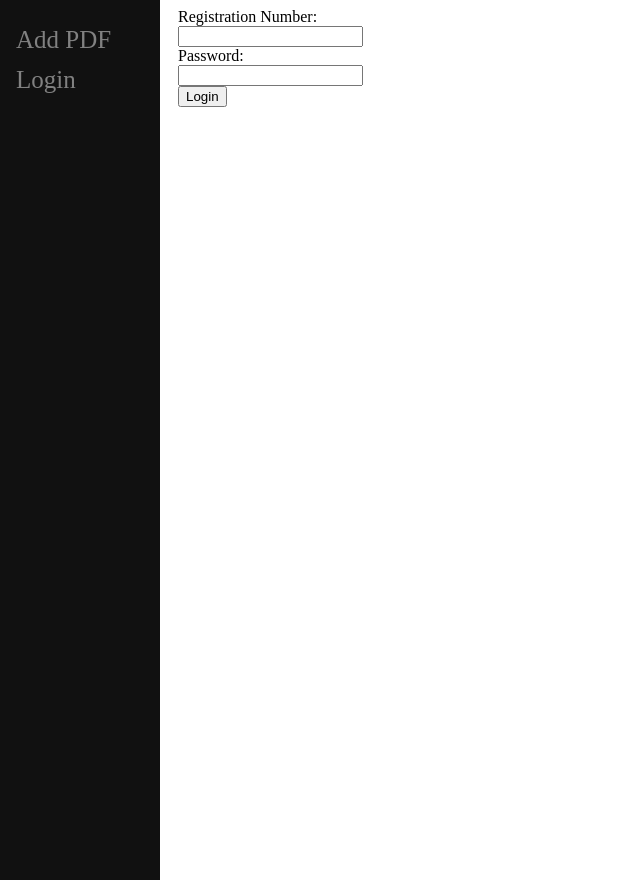
After one commit to AnanyaShetty21/XeroxShopWebsite, a Django app: page /login/ in a window 1280 px wide. The commit adds this page. Shown: the whole page, without its empty margins (0-640 px from the left). Run offline with Django 4.2, Linux system fonts and the light colour scheme.

Commit message:
Removed 'xeroxapps' folder from inside the templates folder. Modified the html urls accordingly. Added a template and view for login as well as a forms.py.

```diff
--- /dev/null
+++ b/xeroxproject/xeroxapp/forms.py
@@ -0,0 +1,17 @@
+from django.contrib.auth.forms import AuthenticationForm
+from django import forms
+from django.forms import ModelForm
+from .models import Credentials, CredentialList
+
+class LoginForm(forms.Form):
+    username = forms.CharField(
+        label='regno',
+        widget=forms.TextInput(attrs={'placeholder': 'Enter registration number'}),
+    )
+    password = forms.CharField(
+        label='password',
+        widget=forms.PasswordInput(attrs={'placeholder': 'Enter password'}),
+    )
+    class Meta:
+        model = Credentials
+        fields = ["regno", "password"]
--- a/xeroxproject/xeroxapp/templates/xeroxapp/addpdf.html
+++ b/xeroxproject/xeroxapp/templates/addpdf.html
@@ -1,4 +1,4 @@
-{% extends "xeroxapp/base.html" %}
+{% extends "base.html" %}
 
 {% block title %} Add PDF {% endblock %}
 
--- a/xeroxproject/xeroxapp/templates/xeroxapp/base.html
+++ b/xeroxproject/xeroxapp/templates/base.html
@@ -38,12 +38,14 @@
 <body>
 	<div class="sidenav">
 		<a href="/addpdf">Add PDF</a>
+		<a href="/login">Login</a>
 	</div>
 
 	<div id="content", name="content", class="main">
 		{% block content %}
 
 		{% endblock %}
+
 	</div>
 
 </body>
--- a/xeroxproject/xeroxapp/templates/xeroxapp/home.html
+++ b/xeroxproject/xeroxapp/templates/home.html
@@ -1,3 +1,3 @@
-{% extends "xeroxapp/base.html" %}
+{% extends "base.html" %}
 {% block title %} Home Page {% endblock %}
 {% block content %}<h1>Welcome!</h1>{% endblock %}
--- /dev/null
+++ b/xeroxproject/xeroxapp/templates/login.html
@@ -0,0 +1,17 @@
+{% extends "base.html" %}
+{% block title %} Login Page {% endblock %}
+
+
+{% block content%}
+<form method="post" class="from-group" action = "{% url 'xeroxapp:login' %}">
+    {% csrf_token %}
+    <label for="regno" name="regno" aria-placeholder="Enter your registration number">Registration Number:</label><br>
+    <input type="text" for ="username" name="username"></input>
+    <br>
+    <label for="password" name="'password" aria-placeholder="Enter your password">Password:</label><br>
+    <input type="text" for="password" name="password"></input>
+    <br>
+    <button type="submit">Login</button>
+
+</form>
+{% endblock content %}
--- a/xeroxproject/xeroxapp/urls.py
+++ b/xeroxproject/xeroxapp/urls.py
@@ -1,9 +1,10 @@
-from django.urls import path
+from django.urls import path, include
 from . import views
 
 urlpatterns = [
     path("", views.welcome, name="welcome"),
     path("pdflist/", views.ownerpdf, name="ownerpdf"),
     path("addpdf/", views.addPDF, name="addPDF"),
+    path("login/", views.login, name="login")
 
 ]
--- a/xeroxproject/xeroxapp/views.py
+++ b/xeroxproject/xeroxapp/views.py
@@ -1,8 +1,9 @@
-from django.shortcuts import render
+from django.shortcuts import render, redirect
 from django.http import HttpResponse, HttpResponseRedirect
-from .models import ownerPDFlist, PDF
+from .models import ownerPDFlist, PDF, Credentials
 from .addpdf import AddPDF
-
+from .forms import LoginForm
+from django.contrib.auth import authenticate, login, logout
 
 # Create your views here.
 
@@ -53,4 +54,20 @@ def addPDF(response):
         return HttpResponseRedirect("/addpdf")
     else:
         form = AddPDF()
-    return render(response, "xeroxapp/addpdf.html", {"form":form})
+    return render(response, "addpdf.html", {"form":form})
+
+def login(request):
+    if request.method == 'POST':
+        form = LoginForm(request.POST)
+        if form.is_valid():
+            regno = form.cleaned_data.get('regno')
+            password = form.cleaned_data.get('password')
+            user = Credentials.objects.filter(regno=regno, password=password).first()
+            if user:
+                return HttpResponseRedirect('/pdflist')
+            else:
+                return render(request, 'login.html', {'error_message' : 'Invalid credentials. Please try again.'})
+
+    else:
+        form = LoginForm()
+    return render(request, 'login.html', {'form': form})
--- a/xeroxproject/xeroxproject/settings.py
+++ b/xeroxproject/xeroxproject/settings.py
@@ -122,3 +122,5 @@ STATIC_URL = 'static/'
 # https://docs.djangoproject.com/en/4.2/ref/settings/#default-auto-field
 
 DEFAULT_AUTO_FIELD = 'django.db.models.BigAutoField'
+
+LOGIN_REDIRECT_URL =  "/"
--- a/xeroxproject/xeroxproject/urls.py
+++ b/xeroxproject/xeroxproject/urls.py
@@ -20,4 +20,5 @@ from xeroxapp import views
 urlpatterns = [
     path('admin/', admin.site.urls),
     path("", include(("xeroxapp.urls", "xerox_app"), namespace="xeroxapp")),
+    path("", include("django.contrib.auth.urls"))
 ]
```
Also changed, not shown: xeroxproject/db.sqlite3, 3 other files.
